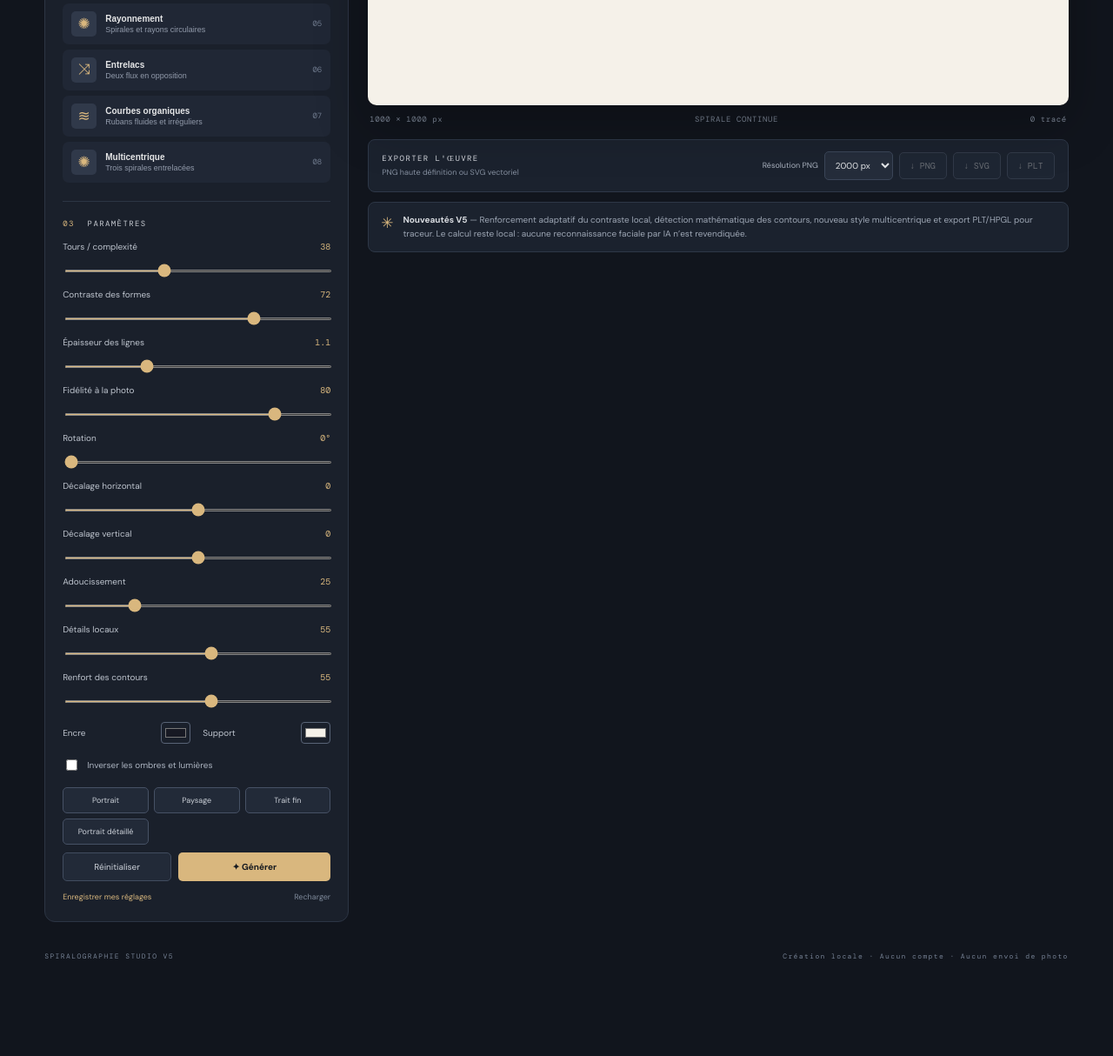
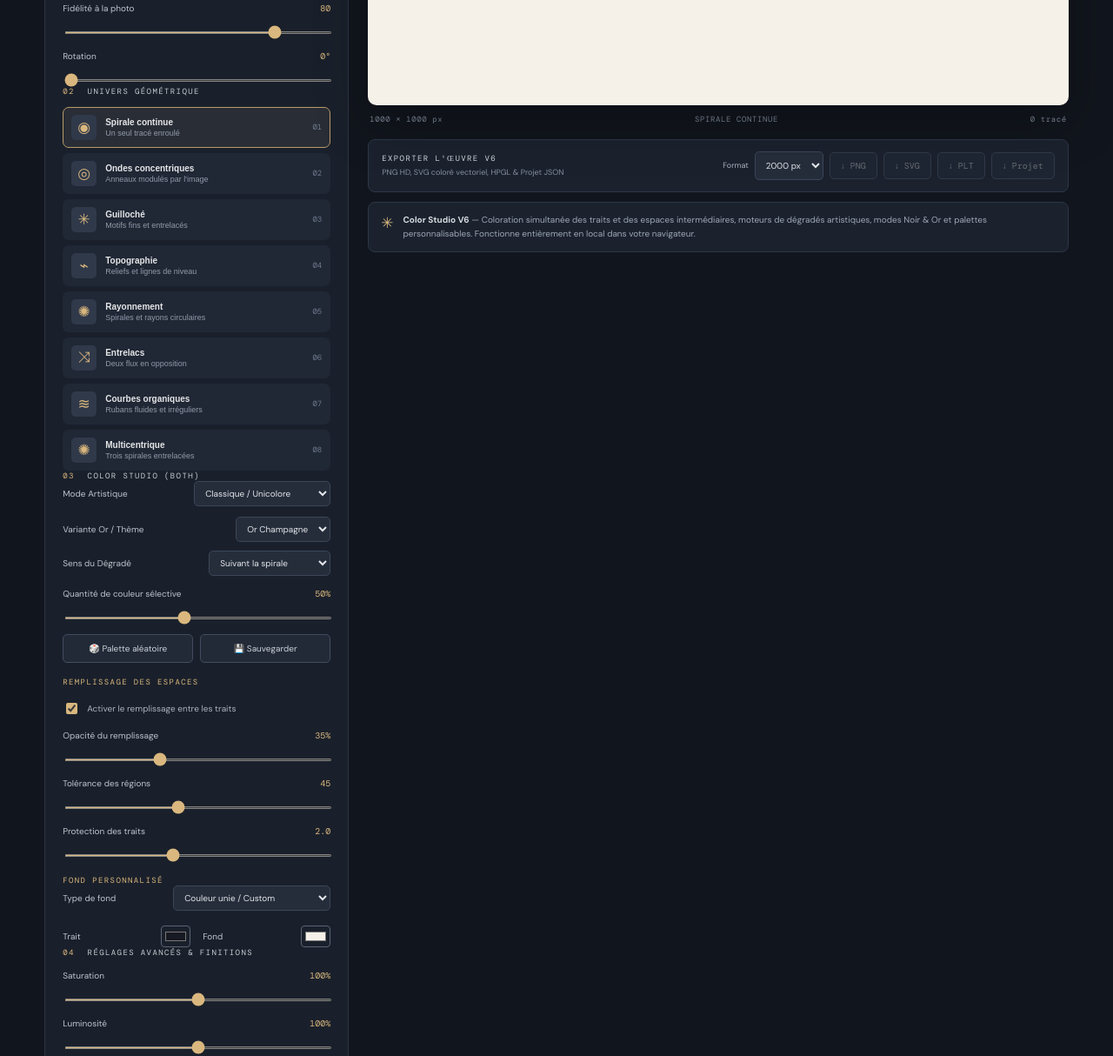
Before and after one commit to Taki-glitch/Spiralographie-Studio, a plain HTML site: page index.html in a window 1280 px wide. Shown: the part 845-2059 px from the top of the page at 87% size. Before the commit the page ends 1971 px from the top, so only its background shows below. Drawn offline with nearby package versions, Linux system fonts and the light colour scheme; a web font is replaced by a local one.

Commit message:
Update index.html

```diff
--- a/index.html
+++ b/index.html
@@ -4,25 +4,35 @@
   <meta charset="utf-8">
   <meta name="viewport" content="width=device-width, initial-scale=1">
   <meta name="theme-color" content="#11151d">
-  <meta name="description" content="Spiralographie Studio V5 — transformez vos photos en œuvres génératives.">
-  <title>Spiralographie Studio — V5</title>
+  <meta name="description" content="Spiralographie Studio V6 — Color Studio et remplissage artistique avancé.">
+  <title>Spiralographie Studio — V6</title>
   <link rel="stylesheet" href="style.css">
 </head>
 <body>
 <header class="topbar">
-  <a class="brand" href="#"><span class="brand-icon">◎</span><span>SPIRALOGRAPHIE <b>STUDIO</b><small>CREATIVE EDITION / V5</small></span></a>
-  <div class="top-actions"><span class="privacy"><i></i> PHOTO TRAITÉE LOCALEMENT</span><button id="helpBtn" class="icon-btn" title="Aide">?</button></div>
+  <a class="brand" href="#"><span class="brand-icon">◎</span><span>SPIRALOGRAPHIE <b>STUDIO</b><small>COLOR EDITION / V6</small></span></a>
+  <div class="top-actions"><span class="privacy"><i></i> TRAITEMENT LOCAL & SÉCURISÉ</span><button id="helpBtn" class="icon-btn" title="Aide">?</button></div>
 </header>
 
 <main class="shell">
   <section class="hero">
-    <div class="kicker">LABORATOIRE D'ART GÉNÉRATIF</div>
-    <h1>Transformez vos images<br>en <em>œuvres spiralées.</em></h1>
-    <p>Un atelier créatif pour explorer les lignes, les courbes et les contrastes. Importez une photo, composez votre style, puis exportez votre création en haute définition.</p>
+    <div class="kicker">ATELIER DE COLORATION & ART GÉNÉRATIF</div>
+    <h1>Sublimez vos spirales<br>avec le <em>Color Studio.</em></h1>
+    <p>Atelier professionnel de coloration simultanée des traits et des espaces. Importez une photo, appliquez des dégradés artistiques, des ambiances Noir & Or ou des palettes multicolores.</p>
   </section>
 
   <section class="layout">
     <aside class="sidebar">
+      <!-- Onglets de navigation latéraux -->
+      <div class="sidebar-tabs">
+        <button class="tab-btn active" data-tab="source">1. Source</button>
+        <button class="tab-btn" data-tab="style">2. Styles</button>
+        <button class="tab-btn" data-tab="color">3. Color Studio</button>
+        <button class="tab-btn" data-tab="settings">4. Paramètres</button>
+      </div>
+
+      <!-- Panneau 1 : Image Source & Géométrie -->
+      <div class="tab-panel active" id="panel-source">
         <section class="control-section">
           <div class="section-title"><span>01</span> IMAGE SOURCE</div>
           <label class="dropzone" id="dropzone" for="fileInput">
@@ -38,7 +48,19 @@
         </section>
 
         <section class="control-section">
-        <div class="section-title"><span>02</span> UNIVERS ARTISTIQUE</div>
+          <div class="section-title"><span>GÉOMÉTRIE DE BASE</span></div>
+          <div class="range-control"><div><label for="turns">Tours / complexité</label><output id="turnsVal">38</output></div><input id="turns" type="range" min="8" max="90" value="38"></div>
+          <div class="range-control"><div><label for="density">Contraste des formes</label><output id="densityVal">72</output></div><input id="density" type="range" min="0" max="100" value="72"></div>
+          <div class="range-control"><div><label for="line">Épaisseur des lignes</label><output id="lineVal">1.1</output></div><input id="line" type="range" min="3" max="30" value="11"></div>
+          <div class="range-control"><div><label for="fidelity">Fidélité à la photo</label><output id="fidelityVal">80</output></div><input id="fidelity" type="range" min="0" max="100" value="80"></div>
+          <div class="range-control"><div><label for="rotation">Rotation</label><output id="rotationVal">0°</output></div><input id="rotation" type="range" min="0" max="360" value="0"></div>
+        </section>
+      </div>
+
+      <!-- Panneau 2 : Styles de Spiralographie -->
+      <div class="tab-panel" id="panel-style">
+        <section class="control-section">
+          <div class="section-title"><span>02</span> UNIVERS GÉOMÉTRIQUE</div>
           <div class="style-list" id="styleList">
             <button class="style-option selected" data-style="single"><span class="style-icon">◉</span><span><b>Spirale continue</b><small>Un seul tracé enroulé</small></span><i>01</i></button>
             <button class="style-option" data-style="ripple"><span class="style-icon">◎</span><span><b>Ondes concentriques</b><small>Anneaux modulés par l'image</small></span><i>02</i></button>
@@ -50,61 +72,163 @@
             <button class="style-option" data-style="multi"><span class="style-icon">✺</span><span><b>Multicentrique</b><small>Trois spirales entrelacées</small></span><i>08</i></button>
           </div>
         </section>
+      </div>
 
+      <!-- Panneau 3 : Color Studio -->
+      <div class="tab-panel" id="panel-color">
         <section class="control-section">
-        <div class="section-title"><span>03</span> PARAMÈTRES</div>
-        <div class="range-control"><div><label for="turns">Tours / complexité</label><output id="turnsVal">38</output></div><input id="turns" type="range" min="8" max="90" value="38"></div>
-        <div class="range-control"><div><label for="density">Contraste des formes</label><output id="densityVal">72</output></div><input id="density" type="range" min="0" max="100" value="72"></div>
-        <div class="range-control"><div><label for="line">Épaisseur des lignes</label><output id="lineVal">1.1</output></div><input id="line" type="range" min="3" max="30" value="11"></div>
-        <div class="range-control"><div><label for="fidelity">Fidélité à la photo</label><output id="fidelityVal">80</output></div><input id="fidelity" type="range" min="0" max="100" value="80"></div>
-        <div class="range-control"><div><label for="rotation">Rotation</label><output id="rotationVal">0°</output></div><input id="rotation" type="range" min="0" max="360" value="0"></div>
-        <div class="range-control"><div><label for="centerX">Décalage horizontal</label><output id="centerXVal">0</output></div><input id="centerX" type="range" min="-100" max="100" value="0"></div>
-        <div class="range-control"><div><label for="centerY">Décalage vertical</label><output id="centerYVal">0</output></div><input id="centerY" type="range" min="-100" max="100" value="0"></div>
-        <div class="range-control"><div><label for="softness">Adoucissement</label><output id="softnessVal">25</output></div><input id="softness" type="range" min="0" max="100" value="25"></div>
+          <div class="section-title"><span>03</span> COLOR STUDIO (BOTH)</div>
+
+          <div class="crop-row" style="margin-bottom:12px">
+            <label for="colorModeSelect">Mode Artistique</label>
+            <select id="colorModeSelect">
+              <option value="classic">Classique / Unicolore</option>
+              <option value="gold">Noir & Or (Luxe)</option>
+              <option value="gradient">Dégradé Artistique</option>
+              <option value="selective">Couleur Sélective</option>
+              <option value="multicolor">Multicolore & Arc-en-ciel</option>
+            </select>
+          </div>
+
+          <!-- Options spécifiques selon le mode -->
+          <div id="subModeOptions" class="sub-mode-box" style="margin-bottom:12px">
+            <!-- Injecté dynamiquement ou géré par classes -->
+          </div>
+
+          <div class="crop-row" style="margin-bottom:10px">
+            <label for="goldVariant">Variante Or / Thème</label>
+            <select id="goldVariant">
+              <option value="champagne">Or Champagne</option>
+              <option value="metallic">Or Métallique</option>
+              <option value="bronze">Bronze Ancien</option>
+              <option value="copper">Cuivre Rouge</option>
+            </select>
+          </div>
+
+          <div class="crop-row" style="margin-bottom:10px">
+            <label for="gradientType">Sens du Dégradé</label>
+            <select id="gradientType">
+              <option value="spiral">Suivant la spirale</option>
+              <option value="radial">Radial (Centre -> Ext.)</option>
+              <option value="linear">Linéaire horizontal</option>
+              <option value="circular">Circulaire angulaire</option>
+            </select>
+          </div>
+
+          <div class="range-control">
+            <div><label for="selectiveAmount">Quantité de couleur sélective</label><output id="selectiveVal">50%</output></div>
+            <input id="selectiveAmount" type="range" min="10" max="100" value="50">
+          </div>
+
+          <div style="display:flex; gap:8px; margin:12px 0;">
+            <button id="randPaletteBtn" class="outline-btn" style="flex:1">🎲 Palette aléatoire</button>
+            <button id="savePaletteBtn" class="outline-btn" style="flex:1">💾 Sauvegarder</button>
+          </div>
+
+          <div class="section-title" style="margin-top:16px"><span>REMPLISSAGE DES ESPACES</span></div>
+          <label class="check"><input id="enableFill" type="checkbox" checked> Activer le remplissage entre les traits</label>
+          <div class="range-control">
+            <div><label for="fillOpacity">Opacité du remplissage</label><output id="fillOpacityVal">35%</output></div>
+            <input id="fillOpacity" type="range" min="0" max="100" value="35">
+          </div>
+          <div class="range-control">
+            <div><label for="fillTolerance">Tolérance des régions</label><output id="fillToleranceVal">45</output></div>
+            <input id="fillTolerance" type="range" min="5" max="100" value="45">
+          </div>
+          <div class="range-control">
+            <div><label for="traitProtection">Protection des traits</label><output id="traitProtectionVal">2.0</output></div>
+            <input id="traitProtection" type="range" min="0" max="50" value="20">
+          </div>
+
+          <div class="section-title" style="margin-top:16px"><span>FOND PERSONNALISÉ</span></div>
+          <div class="crop-row" style="margin-bottom:10px">
+            <label for="bgType">Type de fond</label>
+            <select id="bgType">
+              <option value="solid">Couleur unie / Custom</option>
+              <option value="paper">Papier ivoire classique</option>
+              <option value="dark">Noir profond</option>
+              <option value="transparent">Transparent (Export PNG/SVG)</option>
+            </select>
+          </div>
+          <div class="color-grid">
+            <label>Trait <input id="ink" type="color" value="#171923"></label>
+            <label>Fond <input id="paper" type="color" value="#f5f1e9"></label>
+          </div>
+        </section>
+      </div>
+
+      <!-- Panneau 4 : Réglages avancés & Export -->
+      <div class="tab-panel" id="panel-settings">
+        <section class="control-section">
+          <div class="section-title"><span>04</span> RÉGLAGES AVANCÉS & FINITIONS</div>
+          <div class="range-control"><div><label for="colorSaturation">Saturation</label><output id="colorSaturationVal">100%</output></div><input id="colorSaturation" type="range" min="0" max="200" value="100"></div>
+          <div class="range-control"><div><label for="colorBrightness">Luminosité</label><output id="colorBrightnessVal">100%</output></div><input id="colorBrightness" type="range" min="0" max="200" value="100"></div>
           <div class="range-control"><div><label for="detail">Détails locaux</label><output id="detailVal">55</output></div><input id="detail" type="range" min="0" max="100" value="55"></div>
           <div class="range-control"><div><label for="edges">Renfort des contours</label><output id="edgesVal">55</output></div><input id="edges" type="range" min="0" max="100" value="55"></div>
-        <div class="color-grid">
-          <label>Encre <input id="ink" type="color" value="#171923"></label>
-          <label>Support <input id="paper" type="color" value="#f5f1e9"></label>
-        </div>
           <label class="check"><input id="invert" type="checkbox"> Inverser les ombres et lumières</label>
-        <div class="preset-row">
+
+          <div class="preset-row" style="margin-top:14px">
             <button class="preset-btn" data-preset="portrait">Portrait</button>
             <button class="preset-btn" data-preset="paysage">Paysage</button>
-          <button class="preset-btn" data-preset="fin">Trait fin</button><button class="preset-btn" data-preset="detail">Portrait détaillé</button>
+            <button class="preset-btn" data-preset="fin">Trait fin</button>
+            <button class="preset-btn" data-preset="luxe">Noir & Or</button>
           </div>
-        <div class="button-row"><button id="resetBtn" class="outline-btn">Réinitialiser</button><button id="generateBtn" class="gold-btn">✦ Générer</button></div>
+          <div class="button-row" style="margin-top:12px"><button id="resetBtn" class="outline-btn">Réinitialiser</button><button id="generateBtn" class="gold-btn">✦ Générer V6</button></div>
           <div class="save-row"><button id="saveSettingsBtn" class="link-btn">Enregistrer mes réglages</button><button id="loadSettingsBtn" class="link-btn quiet">Recharger</button></div>
         </section>
+      </div>
+
     </aside>
 
     <section class="studio">
       <div class="studio-head">
-        <div><span class="status-dot"></span><b>ESPACE DE CRÉATION</b><small id="status">En attente d'une image</small></div>
-        <div class="head-actions"><button id="compareBtn" class="outline-btn" disabled>Voir l'original</button><button id="fullscreenBtn" class="outline-btn">Plein écran</button></div>
+        <div><span class="status-dot"></span><b>ESPACE DE CRÉATION V6</b><small id="status">En attente d'une image</small></div>
+        <div class="head-actions">
+          <button id="compareBtn" class="outline-btn" disabled>Voir l'original</button>
+          <button id="undoBtn" class="outline-btn" title="Annuler" disabled>↶</button>
+          <button id="fullscreenBtn" class="outline-btn">Plein écran</button>
+        </div>
       </div>
       <div class="artboard" id="artboard">
         <canvas id="artCanvas" width="1000" height="1000"></canvas>
-        <div class="empty" id="empty"><div>◎</div><b>Votre toile est vierge</b><span>Importez une image pour commencer.</span></div>
-        <div class="busy" id="busy"><span></span> Création de votre œuvre…</div>
+        <div class="empty" id="empty"><div>◎</div><b>Votre toile est prête</b><span>Importez une image pour lancer le Color Studio.</span></div>
+        <div class="busy" id="busy"><span></span> Rendu du Color Studio et remplissage des espaces…</div>
       </div>
       <div class="art-meta"><span id="metaSize">1000 × 1000 px</span><span id="metaStyle">SPIRALE CONTINUE</span><span id="metaCurves">0 tracé</span></div>
+
       <div class="export-panel">
-        <div><b>EXPORTER L'ŒUVRE</b><small>PNG haute définition ou SVG vectoriel</small></div>
-        <div class="export-controls"><label for="resolution">Résolution PNG</label><select id="resolution"><option value="1000">1000 px</option><option value="2000" selected>2000 px</option><option value="3000">3000 px</option><option value="4000">4000 px</option></select><button id="pngBtn" class="export-btn" disabled>↓ PNG</button><button id="svgBtn" class="export-btn" disabled>↓ SVG</button><button id="pltBtn" class="export-btn" disabled>↓ PLT</button></div>
+        <div><b>EXPORTER L'ŒUVRE V6</b><small>PNG HD, SVG coloré vectoriel, HPGL & Projet JSON</small></div>
+        <div class="export-controls">
+          <label for="resolution">Format</label>
+          <select id="resolution">
+            <option value="1000">1000 px</option>
+            <option value="2000" selected>2000 px</option>
+            <option value="3000">3000 px</option>
+            <option value="4000">4000 px</option>
+          </select>
+          <button id="pngBtn" class="export-btn" disabled>↓ PNG</button>
+          <button id="svgBtn" class="export-btn" disabled>↓ SVG</button>
+          <button id="pltBtn" class="export-btn" disabled>↓ PLT</button>
+          <button id="jsonBtn" class="export-btn" disabled title="Exporter les paramètres et la palette en JSON">↓ Projet</button>
         </div>
-      <div class="note"><span>✳</span><p><b>Nouveautés V5</b> — Renforcement adaptatif du contraste local, détection mathématique des contours, nouveau style multicentrique et export PLT/HPGL pour traceur. Le calcul reste local : aucune reconnaissance faciale par IA n’est revendiquée.</p></div>
+      </div>
+
+      <div class="note"><span>✳</span><p><b>Color Studio V6</b> — Coloration simultanée des traits et des espaces intermédiaires, moteurs de dégradés artistiques, modes Noir & Or et palettes personnalisables. Fonctionne entièrement en local dans votre navigateur.</p></div>
     </section>
   </section>
-  <footer><span>SPIRALOGRAPHIE STUDIO V5</span><span>Création locale · Aucun compte · Aucun envoi de photo</span></footer>
+  <footer><span>SPIRALOGRAPHIE STUDIO V6</span><span>Création locale · Color Studio intégré · Aucun envoi de données</span></footer>
 </main>
 
 <dialog id="helpDialog">
   <form method="dialog" class="dialog-inner">
     <button class="dialog-close" aria-label="Fermer">×</button>
-    <div class="kicker">GUIDE RAPIDE</div><h2>Créer votre première œuvre</h2>
-    <ol><li>Importez une photo ou chargez le portrait de démonstration.</li><li>Choisissez un style dans la liste. Chaque style utilise une construction de courbes différente.</li><li>Ajustez les tours, le contraste et la fidélité. Les changements relancent le rendu. Le réglage « Renfort des contours » accentue les transitions de l’image sans détection faciale dédiée.</li><li>Exportez en PNG pour l'impression ou en SVG pour agrandir sans pixellisation.</li></ol>
-    <p class="dialog-note">Le mode « Spirale continue » dessine un chemin continu dans l'image. Les autres styles utilisent plusieurs courbes. Cette application produit des œuvres graphiques génératives : elle ne garantit pas une reproduction photographique parfaite.</p>
+    <div class="kicker">GUIDE DE LA V6</div><h2>Atelier de couleur & Remplissage</h2>
+    <ol>
+      <li><b>Importez votre image</b> depuis le panneau source.</li>
+      <li><b>Naviguez entre les onglets</b> latéraux pour choisir votre style géométrique et configurer le <b>Color Studio</b>.</li>
+      <li><b>Sélectionnez un mode artistique</b> (Noir & Or, Dégradé artistique, Couleur sélective ou Multicolore) et activez le remplissage des espaces intermédiaires.</li>
+      <li><b>Exportez votre œuvre</b> en PNG haute résolution, en SVG vectoriel ou sauvegardez votre projet complet au format JSON.</li>
+    </ol>
     <button class="gold-btn">Compris</button>
   </form>
 </dialog>
```
Lines whose indentation alone changed are shown as unchanged.
